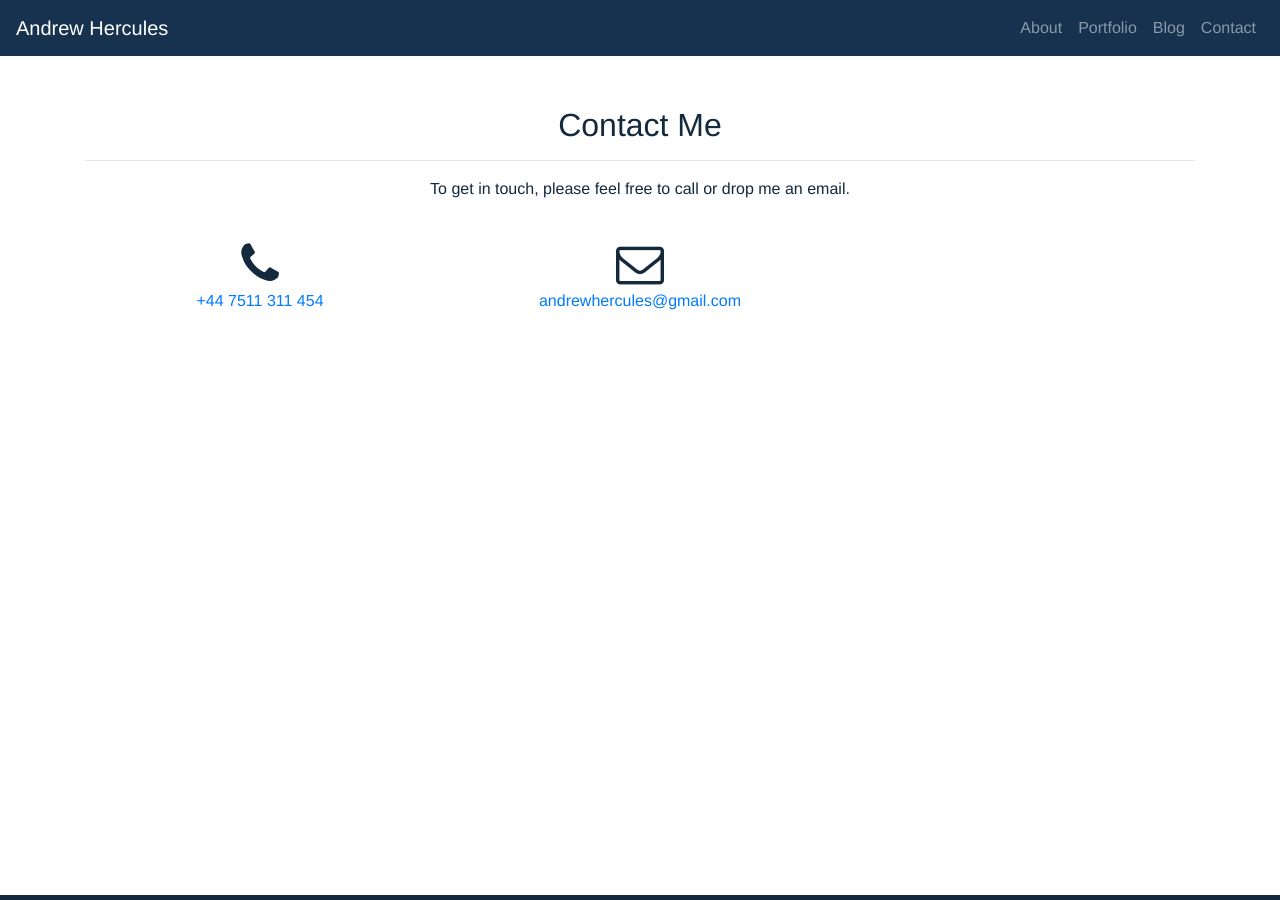
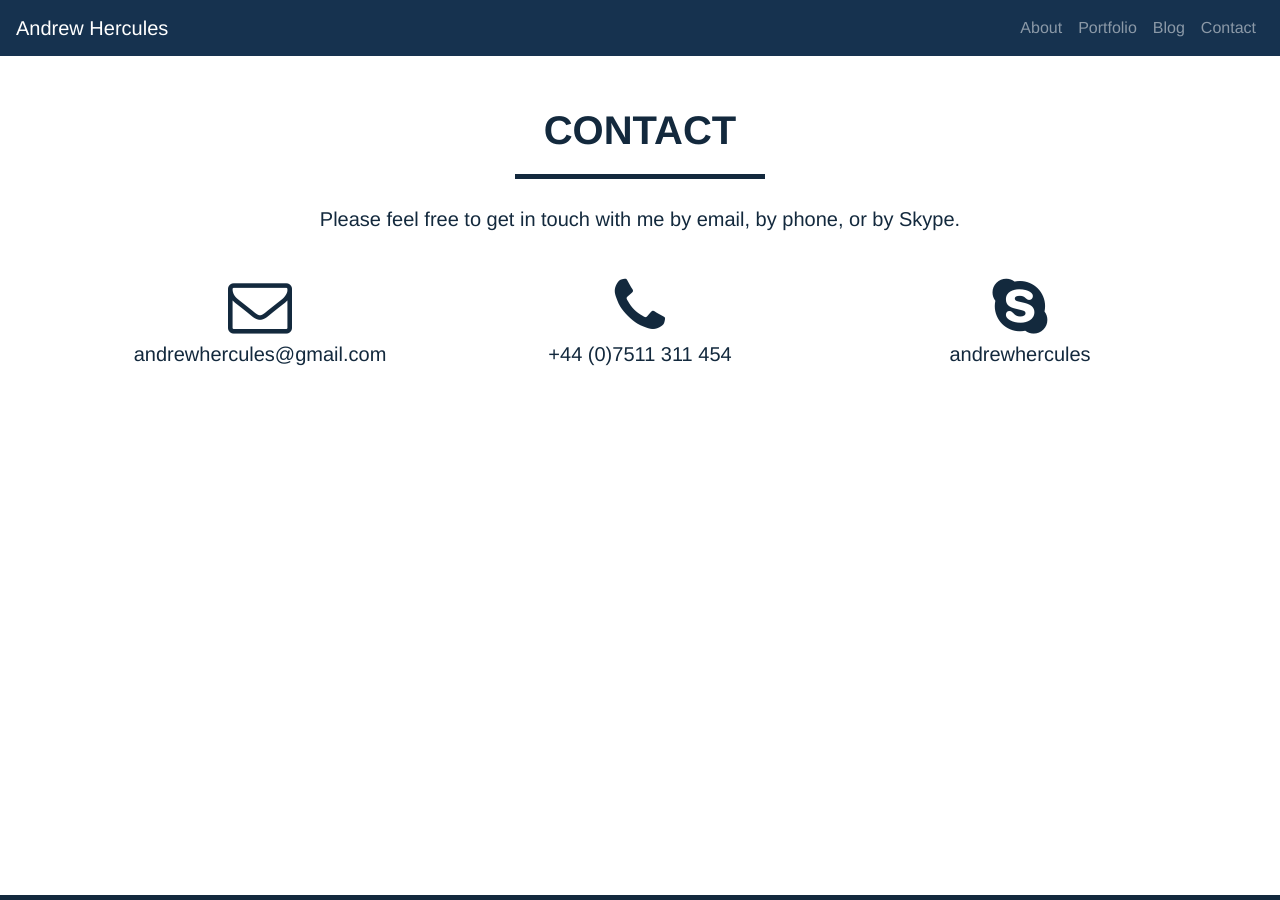
Before and after one commit to andrewhercules/andrewhercules.github.io, a Jekyll site: the page built from contact.html, in a window 1280 px wide. Built offline with Jekyll 4.4.1, drawn with Linux system fonts in a browser that asks for light colours; nearby versions of some CDN libraries; some web fonts are replaced.

Commit message:
Updated content and layout for contact page

```diff
--- a/assets/css/style.css
+++ b/assets/css/style.css
@@ -80,7 +80,6 @@ a.internal-link,
 a.post-link {
   color: #3E92CC;
 }
-
 
 .ico-link:hover {
   color: #3E92CC;
@@ -214,3 +213,9 @@ div#post-nav {
   background-color: rgba(0,0,0,0.1);
   padding: 10px 0px;
 }
+
+/* Contact page */
+
+#contact-icon-row-wrapper {
+  margin-top: 25px;
+}
--- a/contact.html
+++ b/contact.html
@@ -4,26 +4,37 @@ layout: default
 
 <section id="contact">
   <div class="container">
-    <div class="row add-margin-top">
+    <div class="row">
       <div class="col-lg-12 text-center">
-        <h2>Contact Me</h2>
-        <hr class="star-light">
-        <p>To get in touch, please feel free to call or drop me an email.</p>
+        <h1 class="page-name">Contact</h1>
+        <hr class="h1-underline">
       </div>
     </div>
-    <br />
     <div class="row">
-      <div class="col-md-offset-2 col-lg-offset-2 col-lg-4 col-md-4 text-center">
-        <i class="fa fa-phone fa-3x"></i>
-        <p>
-          <a href="tel:+447511311454">+44 7511 311 454</a>
-        </p>
+      <div class="col-lg-12 text-center">
+        <p class="page-text">Please feel free to get in touch with me by email, by phone, or by Skype.</p>
       </div>
-      <div class="col-lg-4 col-md-4 text-center">
-        <i class="fa fa-envelope-o fa-3x"></i>
-        <p>
-          <a href="mailto:andrewhercules@gmail.com">andrewhercules@gmail.com</a>
-        </p>
+    </div>
+    <div id="contact-icon-row-wrapper">
+      <div class="row">
+        <div class="col-lg-4 col-md-12 text-center">
+          <a href="mailto:andrewhercules@gmail.com">
+            <i class="fa fa-envelope-o fa-4x ico-link"></i>
+          </a>
+          <p class="page-text">andrewhercules@gmail.com</p>
+        </div>
+        <div class="col-lg-4 col-md-12 text-center">
+          <a href="tel:+447511311454" class="external-link">
+            <i class="fa fa-phone fa-4x ico-link"></i>
+          </a>
+          <p class="page-text">+44 (0)7511 311 454</p>
+        </div>
+        <div class="col-lg-4 col-md-12 text-center">
+          <a href="skype:andrewhercules" class="external-link">
+            <i class="fa fa-skype fa-4x ico-link"></i>
+          </a>
+          <p class="page-text">andrewhercules</p>
+        </div>
       </div>
     </div>
   </div>
```
